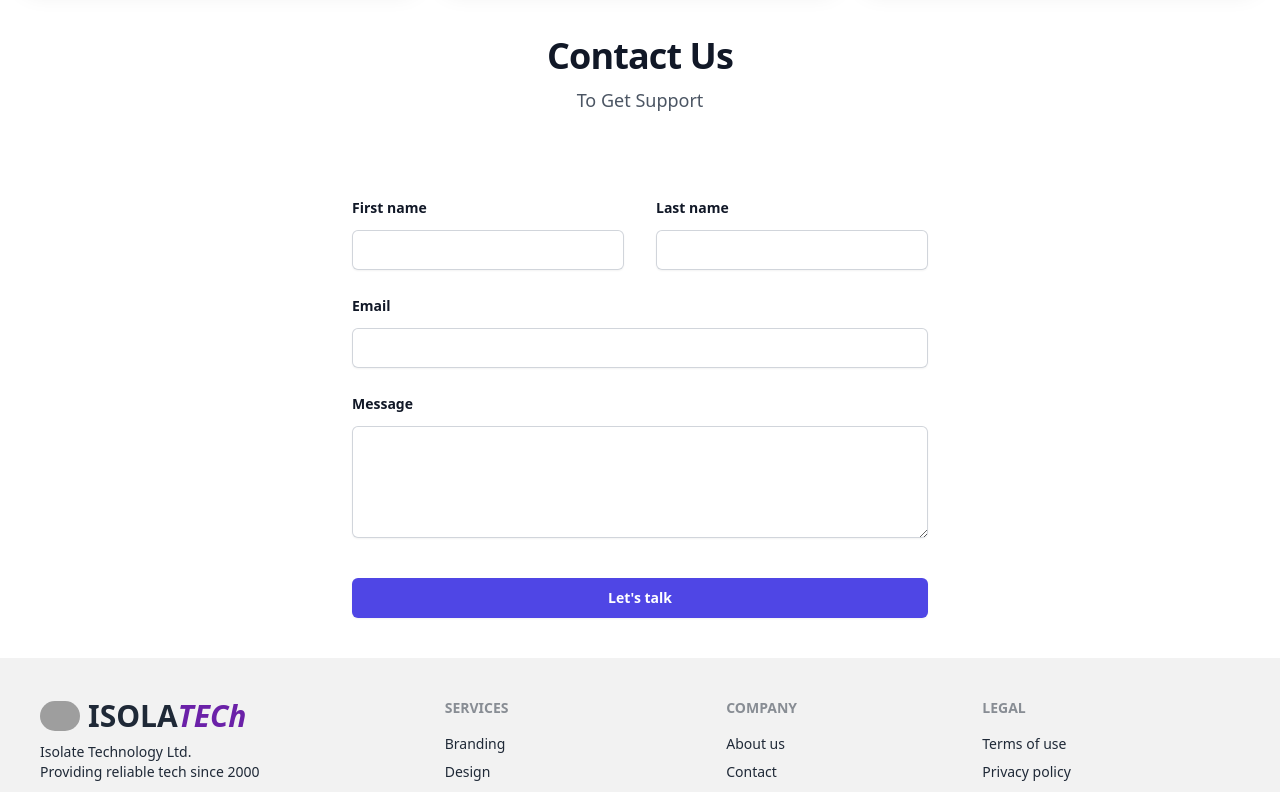
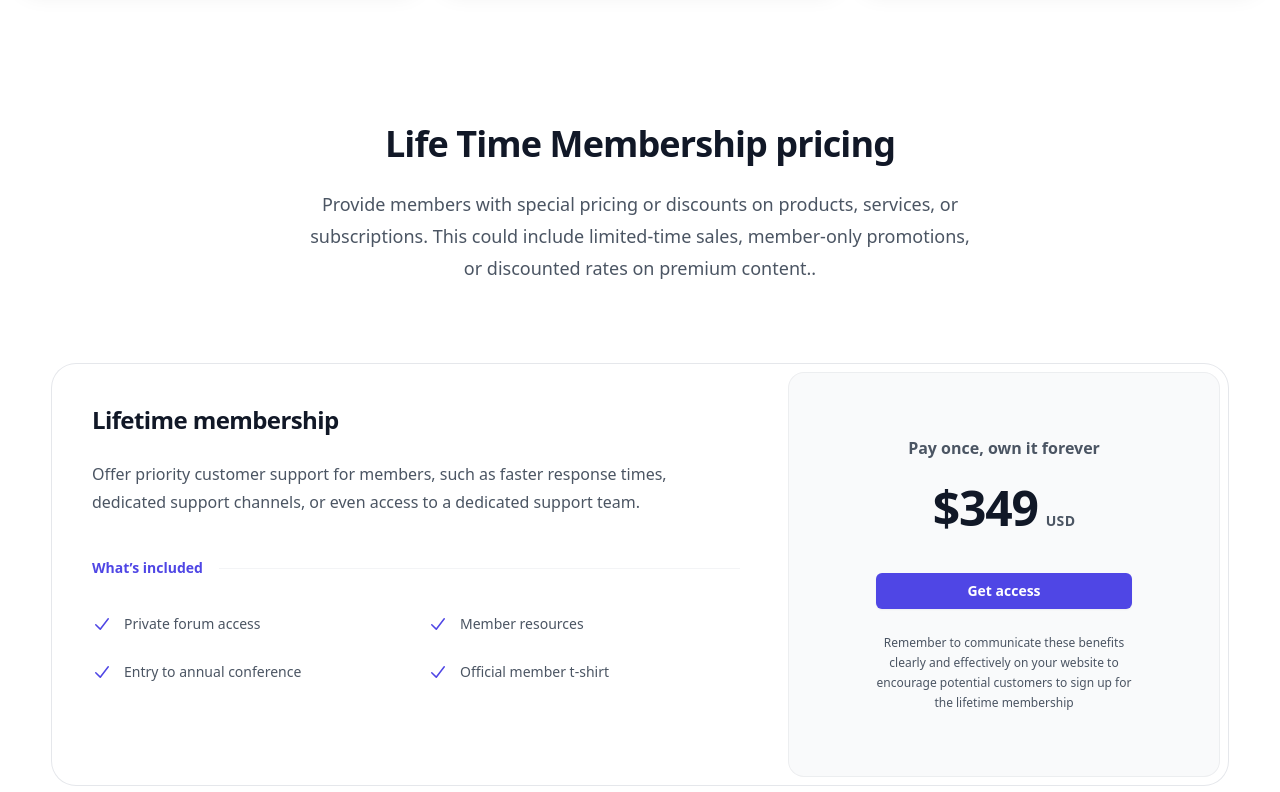
Before and after one commit to Rasibul/technolgy-client-store, a React (Vite) app: page /home in a window 1280 px wide. Shown: the part 1220-2012 px from the top of the page. Built offline with nearby package versions, Linux system fonts and the light colour scheme; no server answers; grey boxes are pictures that could not be loaded.

Commit message:
membership section added

```diff
--- a/public/brand.json
+++ b/public/brand.json
@@ -21,7 +21,7 @@
     },
     {
         "id": 5,
-        "name": "walton",
+        "name": "Walton",
         "img": "https://i.ibb.co/VSnBG7f/walton.jpg"
     },
     {
--- a/src/Components/BrandCart/BrandCart.jsx
+++ b/src/Components/BrandCart/BrandCart.jsx
@@ -6,7 +6,7 @@
     <div className="card  bg-base-100 shadow-xl image-full">
       <img src={img} alt="" />
       <div className="card-body">
-        <h2 className="card-title">{name}</h2>
+        <h2 className="card-title font-bold ">{name}</h2>
       </div>
     </div>
   );
--- /dev/null
+++ b/src/Components/MemberShipCard/MemberShip.jsx
@@ -0,0 +1,66 @@
+
+
+const MemberShip = () => {
+    return (
+        <div className="bg-white py-24 sm:py-32">
+  <div className="mx-auto max-w-7xl px-6 lg:px-8">
+    <div className="mx-auto max-w-2xl sm:text-center">
+      <h2 className="text-3xl font-bold tracking-tight text-gray-900 sm:text-4xl">Life Time Membership pricing</h2>
+      <p className="mt-6 text-lg leading-8 text-gray-600">Provide members with special pricing or discounts on products, services, or subscriptions. This could include limited-time sales, member-only promotions, or discounted rates on premium content..</p>
+    </div>
+    <div className="mx-auto mt-16 max-w-2xl rounded-3xl ring-1 ring-gray-200 sm:mt-20 lg:mx-0 lg:flex lg:max-w-none">
+      <div className="p-8 sm:p-10 lg:flex-auto">
+        <h3 className="text-2xl font-bold tracking-tight text-gray-900">Lifetime membership</h3>
+        <p className="mt-6 text-base leading-7 text-gray-600">Offer priority customer support for members, such as faster response times, dedicated support channels, or even access to a dedicated support team.</p>
+        <div className="mt-10 flex items-center gap-x-4">
+          <h4 className="flex-none text-sm font-semibold leading-6 text-indigo-600">What’s included</h4>
+          <div className="h-px flex-auto bg-gray-100"></div>
+        </div>
+        <ul role="list" className="mt-8 grid grid-cols-1 gap-4 text-sm leading-6 text-gray-600 sm:grid-cols-2 sm:gap-6">
+          <li className="flex gap-x-3">
+            <svg className="h-6 w-5 flex-none text-indigo-600" viewBox="0 0 20 20" fill="currentColor" aria-hidden="true">
+              <path  d="M16.704 4.153a.75.75 0 01.143 1.052l-8 10.5a.75.75 0 01-1.127.075l-4.5-4.5a.75.75 0 011.06-1.06l3.894 3.893 7.48-9.817a.75.75 0 011.05-.143z" clip-rule="evenodd" />
+            </svg>
+            Private forum access
+          </li>
+          <li className="flex gap-x-3">
+            <svg className="h-6 w-5 flex-none text-indigo-600" viewBox="0 0 20 20" fill="currentColor" aria-hidden="true">
+              <path  d="M16.704 4.153a.75.75 0 01.143 1.052l-8 10.5a.75.75 0 01-1.127.075l-4.5-4.5a.75.75 0 011.06-1.06l3.894 3.893 7.48-9.817a.75.75 0 011.05-.143z" clip-rule="evenodd" />
+            </svg>
+            Member resources
+          </li>
+          <li className="flex gap-x-3">
+            <svg className="h-6 w-5 flex-none text-indigo-600" viewBox="0 0 20 20" fill="currentColor" aria-hidden="true">
+              <path  d="M16.704 4.153a.75.75 0 01.143 1.052l-8 10.5a.75.75 0 01-1.127.075l-4.5-4.5a.75.75 0 011.06-1.06l3.894 3.893 7.48-9.817a.75.75 0 011.05-.143z" clip-rule="evenodd" />
+            </svg>
+            Entry to annual conference
+          </li>
+          <li className="flex gap-x-3">
+            <svg className="h-6 w-5 flex-none text-indigo-600" viewBox="0 0 20 20" fill="currentColor" aria-hidden="true">
+              <path  d="M16.704 4.153a.75.75 0 01.143 1.052l-8 10.5a.75.75 0 01-1.127.075l-4.5-4.5a.75.75 0 011.06-1.06l3.894 3.893 7.48-9.817a.75.75 0 011.05-.143z" clip-rule="evenodd" />
+            </svg>
+            Official member t-shirt
+          </li>
+        </ul>
+      </div>
+      <div className="-mt-2 p-2 lg:mt-0 lg:w-full lg:max-w-md lg:flex-shrink-0">
+        <div className="rounded-2xl bg-gray-50 py-10 text-center ring-1 ring-inset ring-gray-900/5 lg:flex lg:flex-col lg:justify-center lg:py-16">
+          <div className="mx-auto max-w-xs px-8">
+            <p className="text-base font-semibold text-gray-600">Pay once, own it forever</p>
+            <p className="mt-6 flex items-baseline justify-center gap-x-2">
+              <span className="text-5xl font-bold tracking-tight text-gray-900">$349</span>
+              <span className="text-sm font-semibold leading-6 tracking-wide text-gray-600">USD</span>
+            </p>
+            <a  className="mt-10 block w-full rounded-md bg-indigo-600 px-3 py-2 text-center text-sm font-semibold text-white shadow-sm hover:bg-indigo-500 focus-visible:outline focus-visible:outline-2 focus-visible:outline-offset-2 focus-visible:outline-indigo-600">Get access</a>
+            <p className="mt-6 text-xs leading-5 text-gray-600">Remember to communicate these benefits clearly and effectively on your website to encourage potential customers to sign up for the lifetime membership</p>
+          </div>
+        </div>
+      </div>
+    </div>
+  </div>
+</div>
+
+    );
+};
+
+export default MemberShip;
--- a/src/Pages/Home/Home.jsx
+++ b/src/Pages/Home/Home.jsx
@@ -2,6 +2,7 @@
 import Banner from "../../Header/Banner/Banner";
 import BrandCart from "../../Components/BrandCart/BrandCart";
 import ContactUs from "../../Components/ContactUs/ContactUs";
+import MemberShip from "../../Components/MemberShipCard/MemberShip";
 
 
 const Home = () => {
@@ -15,6 +16,7 @@
                     brands.map(product => <BrandCart key={product.id} product={product}></BrandCart>)
                 }
             </div>
+            <MemberShip></MemberShip>
             <ContactUs></ContactUs>
         </div>
     );
```
